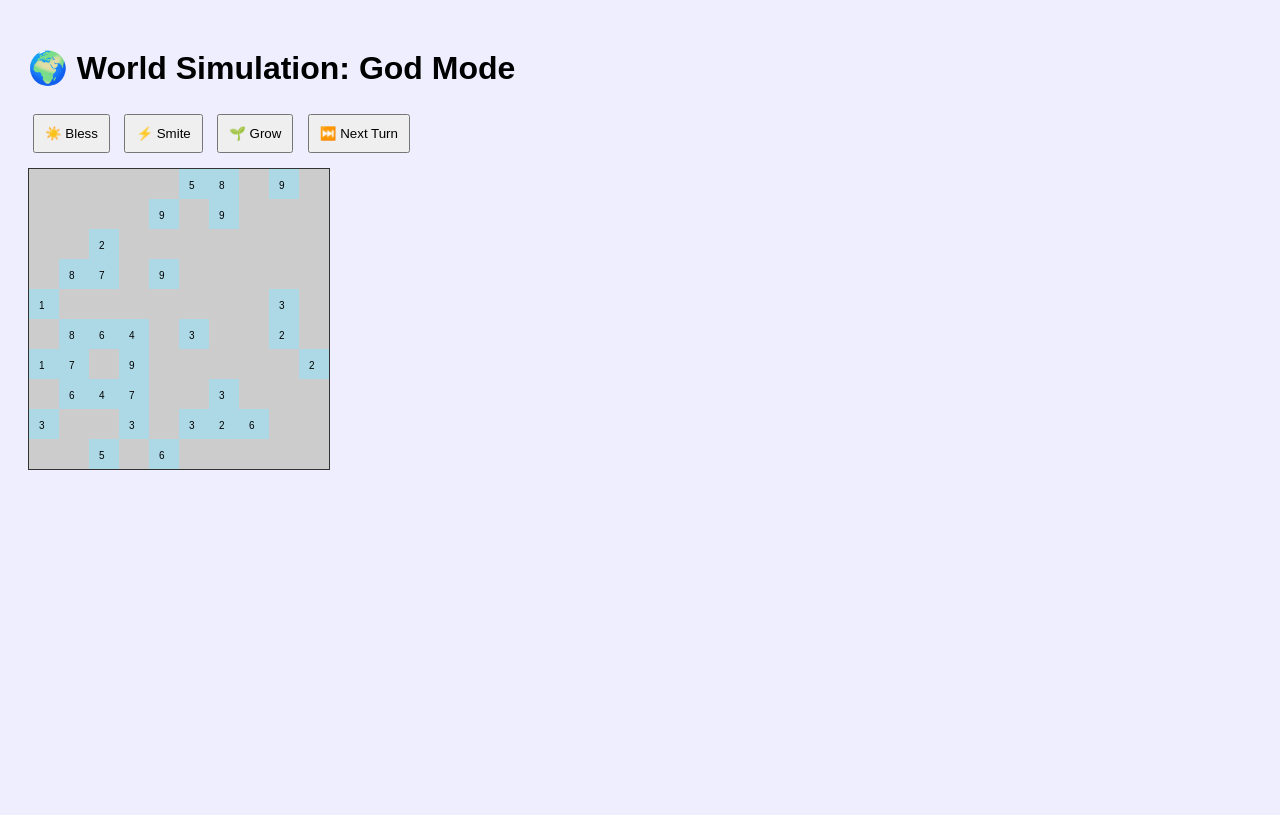
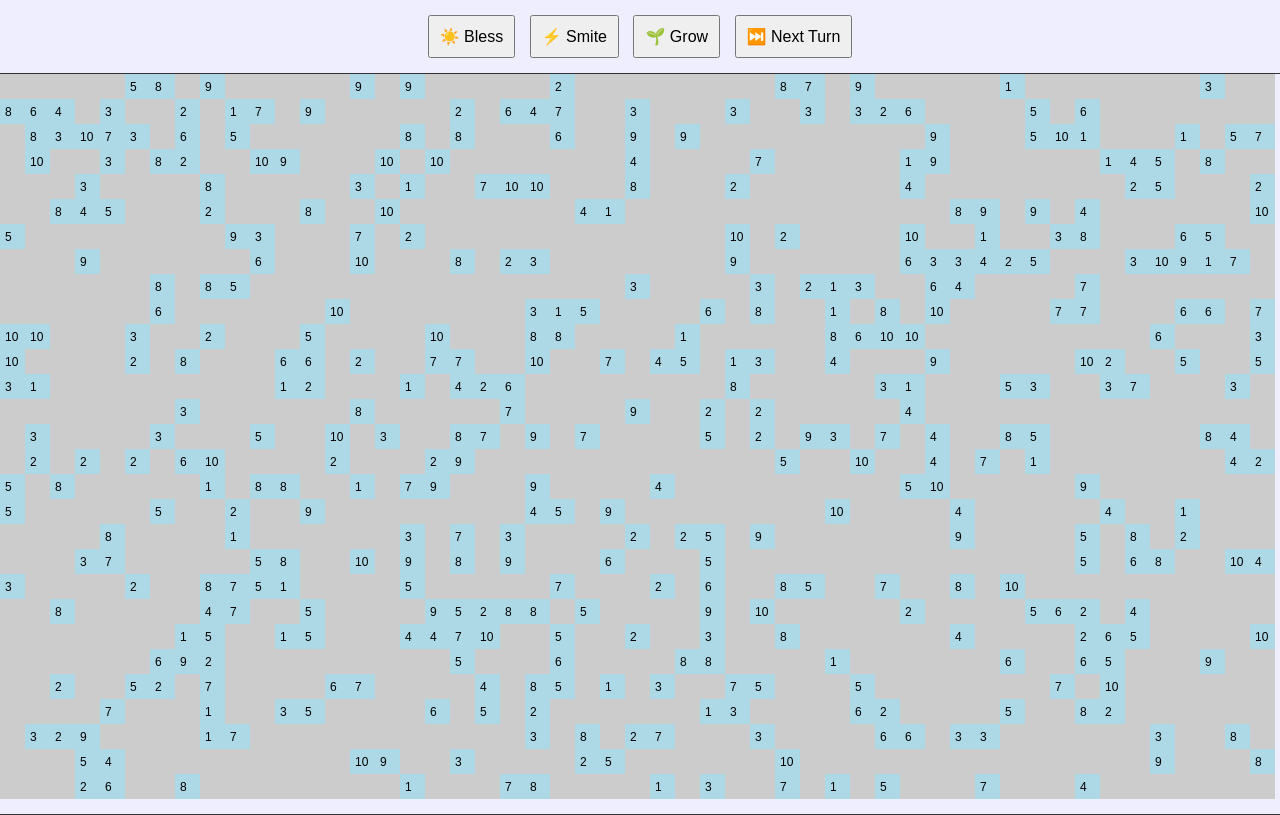
Before and after one commit to Anthony123334/WorldSim, a plain HTML site: page index.html in a window 1280 px wide. Both pictures are taken after a click on the button "☀️ Bless". Drawn offline with Linux system fonts and the light colour scheme.

Commit message:
Update index.html

```diff
--- a/index.html
+++ b/index.html
@@ -2,44 +2,59 @@
 <html lang="en">
 <head>
   <meta charset="UTF-8" />
-  <title>World Simulation - God Mode</title>
+  <title>Responsive World Simulation</title>
   <style>
     body {
+      margin: 0;
       font-family: sans-serif;
       background: #eef;
-      padding: 20px;
+      display: flex;
+      flex-direction: column;
+      align-items: center;
     }
-    canvas {
-      border: 1px solid #333;
-      margin-top: 10px;
+    #controls {
+      margin: 10px;
     }
     button {
       margin: 5px;
       padding: 10px;
+      font-size: 16px;
+    }
+    canvas {
+      display: block;
+      border: 1px solid #333;
     }
   </style>
 </head>
 <body>
-  <h1>🌍 World Simulation: God Mode</h1>
-  <div>
+  <div id="controls">
     <button onclick="bless()">☀️ Bless</button>
     <button onclick="smite()">⚡ Smite</button>
     <button onclick="grow()">🌱 Grow</button>
     <button onclick="nextTurn()">⏭️ Next Turn</button>
   </div>
-  <canvas id="world" width="300" height="300"></canvas>
+  <canvas id="world"></canvas>
 
   <script>
-    const size = 10; // 10x10 grid
-    const cellSize = 30;
-    const ctx = document.getElementById('world').getContext('2d');
+    const canvas = document.getElementById('world');
+    const ctx = canvas.getContext('2d');
 
+    let cellSize = 25;
+    let cols, rows;
     let world = [];
 
+    function resizeCanvas() {
+      canvas.width = window.innerWidth;
+      canvas.height = window.innerHeight - 60; // leave room for controls
+      cols = Math.floor(canvas.width / cellSize);
+      rows = Math.floor(canvas.height / cellSize);
+    }
+
     function initWorld() {
-      for (let y = 0; y < size; y++) {
+      world = [];
+      for (let y = 0; y < rows; y++) {
         let row = [];
-        for (let x = 0; x < size; x++) {
+        for (let x = 0; x < cols; x++) {
           row.push({
             people: Math.random() < 0.3 ? Math.floor(Math.random() * 10) + 1 : 0,
             blessed: false
@@ -47,50 +62,50 @@
         }
         world.push(row);
       }
-      drawWorld();
     }
 
     function drawWorld() {
-      for (let y = 0; y < size; y++) {
-        for (let x = 0; x < size; x++) {
-          let cell = world[y][x];
+      ctx.clearRect(0, 0, canvas.width, canvas.height);
+      for (let y = 0; y < rows; y++) {
+        for (let x = 0; x < cols; x++) {
+          const cell = world[y][x];
+          ctx.fillStyle = cell.people > 0 ? (cell.blessed ? 'lightgreen' : 'lightblue') : '#ccc';
+          ctx.fillRect(x * cellSize, y * cellSize, cellSize, cellSize);
+
           if (cell.people > 0) {
-            ctx.fillStyle = cell.blessed ? 'lightgreen' : 'lightblue';
-          } else {
-            ctx.fillStyle = '#ccc';
-          }
-          ctx.fillRect(x * cellSize, y * cellSize, cellSize, cellSize);
-          ctx.fillStyle = 'black';
-          if (cell.people > 0) {
-            ctx.fillText(cell.people, x * cellSize + 10, y * cellSize + 20);
+            ctx.fillStyle = 'black';
+            ctx.font = '12px sans-serif';
+            ctx.fillText(cell.people, x * cellSize + 5, y * cellSize + 17);
           }
         }
       }
     }
 
     function bless() {
-      let x = Math.floor(Math.random() * size);
-      let y = Math.floor(Math.random() * size);
-      world[y][x].blessed = true;
-      if (world[y][x].people > 0) {
-        world[y][x].people += Math.floor(Math.random() * 5) + 1;
+      const x = Math.floor(Math.random() * cols);
+      const y = Math.floor(Math.random() * rows);
+      const cell = world[y][x];
+      cell.blessed = true;
+      if (cell.people > 0) {
+        cell.people += Math.floor(Math.random() * 5) + 1;
       }
       drawWorld();
     }
 
     function smite() {
-      let x = Math.floor(Math.random() * size);
-      let y = Math.floor(Math.random() * size);
+      const x = Math.floor(Math.random() * cols);
+      const y = Math.floor(Math.random() * rows);
       world[y][x].people = 0;
       world[y][x].blessed = false;
       drawWorld();
     }
 
     function grow() {
-      for (let y = 0; y < size; y++) {
-        for (let x = 0; x < size; x++) {
-          if (world[y][x].people > 0 && Math.random() < 0.3) {
-            world[y][x].people += 1;
+      for (let y = 0; y < rows; y++) {
+        for (let x = 0; x < cols; x++) {
+          const cell = world[y][x];
+          if (cell.people > 0 && Math.random() < 0.3) {
+            cell.people += 1;
           }
         }
       }
@@ -98,15 +113,24 @@
     }
 
     function nextTurn() {
-      for (let y = 0; y < size; y++) {
-        for (let x = 0; x < size; x++) {
+      for (let y = 0; y < rows; y++) {
+        for (let x = 0; x < cols; x++) {
           world[y][x].blessed = false;
         }
       }
       drawWorld();
     }
 
+    // Initialize
+    window.addEventListener('resize', () => {
+      resizeCanvas();
+      initWorld();
+      drawWorld();
+    });
+
+    resizeCanvas();
     initWorld();
+    drawWorld();
   </script>
 </body>
 </html>
```
